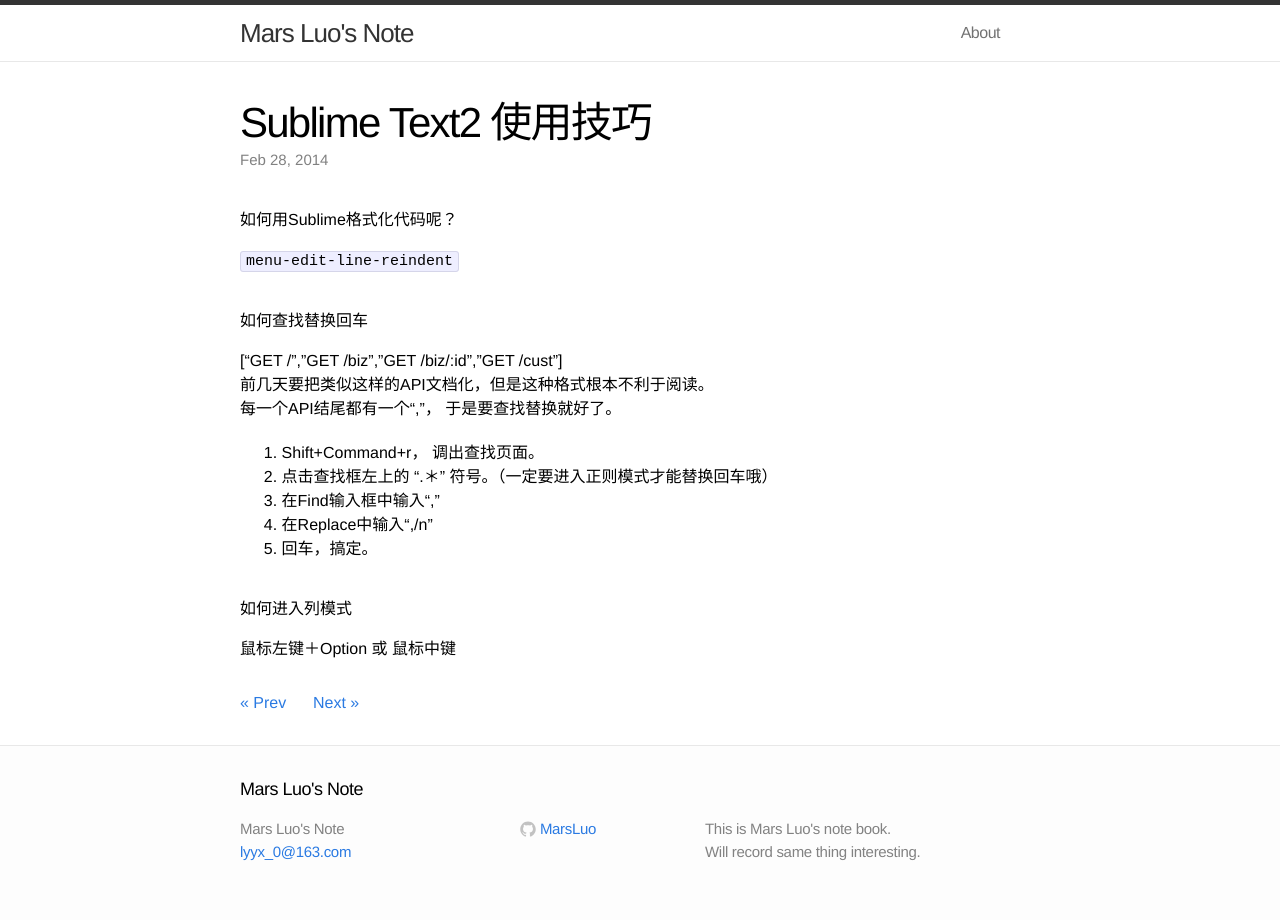
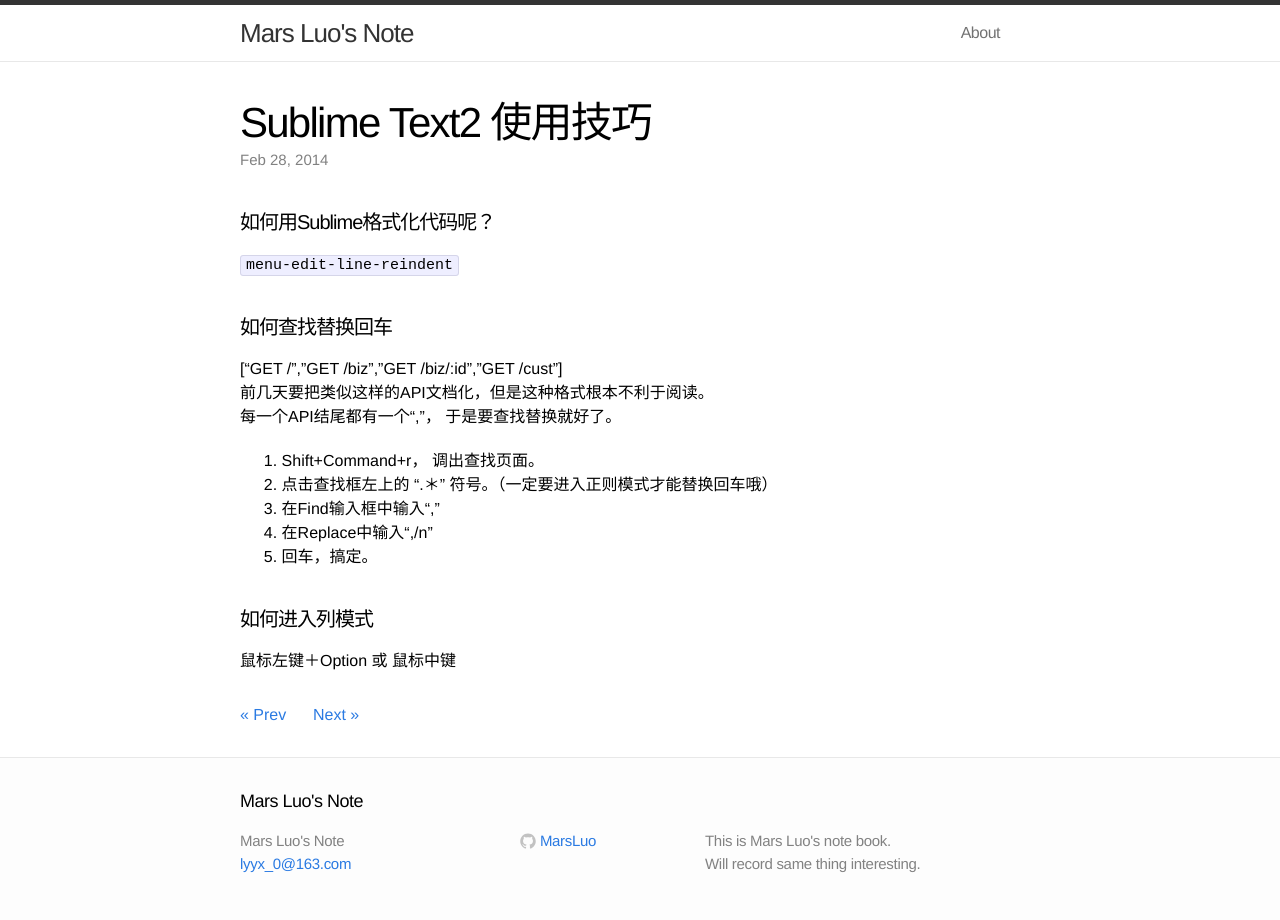
Before and after one commit to MarsLuo/marsluo.github.com, a Jekyll site: the page built from _posts/2014-02-28-Sublime-Text2-tips.md, in a window 1280 px wide. Built offline with Jekyll 4.4.1, drawn with Linux system fonts in a browser that asks for light colours; comment, search, counter and statistics services are not loaded.

```diff
--- a/_posts/2014-02-28-Sublime-Text2-tips.md
+++ b/_posts/2014-02-28-Sublime-Text2-tips.md
@@ -6,13 +6,13 @@ categories: 工匠梦
 tags: [HTML, Sublime]
 ---
 
-##### 如何用Sublime格式化代码呢？
+####如何用Sublime格式化代码呢？
 
  `menu-edit-line-reindent`
 
 
 
-##### 如何查找替换回车
+####如何查找替换回车
 
 ["GET     /","GET     /biz","GET     /biz/:id","GET     /cust"]
 前几天要把类似这样的API文档化，但是这种格式根本不利于阅读。
@@ -24,5 +24,5 @@ tags: [HTML, Sublime]
 4. 在Replace中输入“,/n”
 5. 回车，搞定。
 
-#####如何进入列模式
+####如何进入列模式
 鼠标左键＋Option 或 鼠标中键
```
